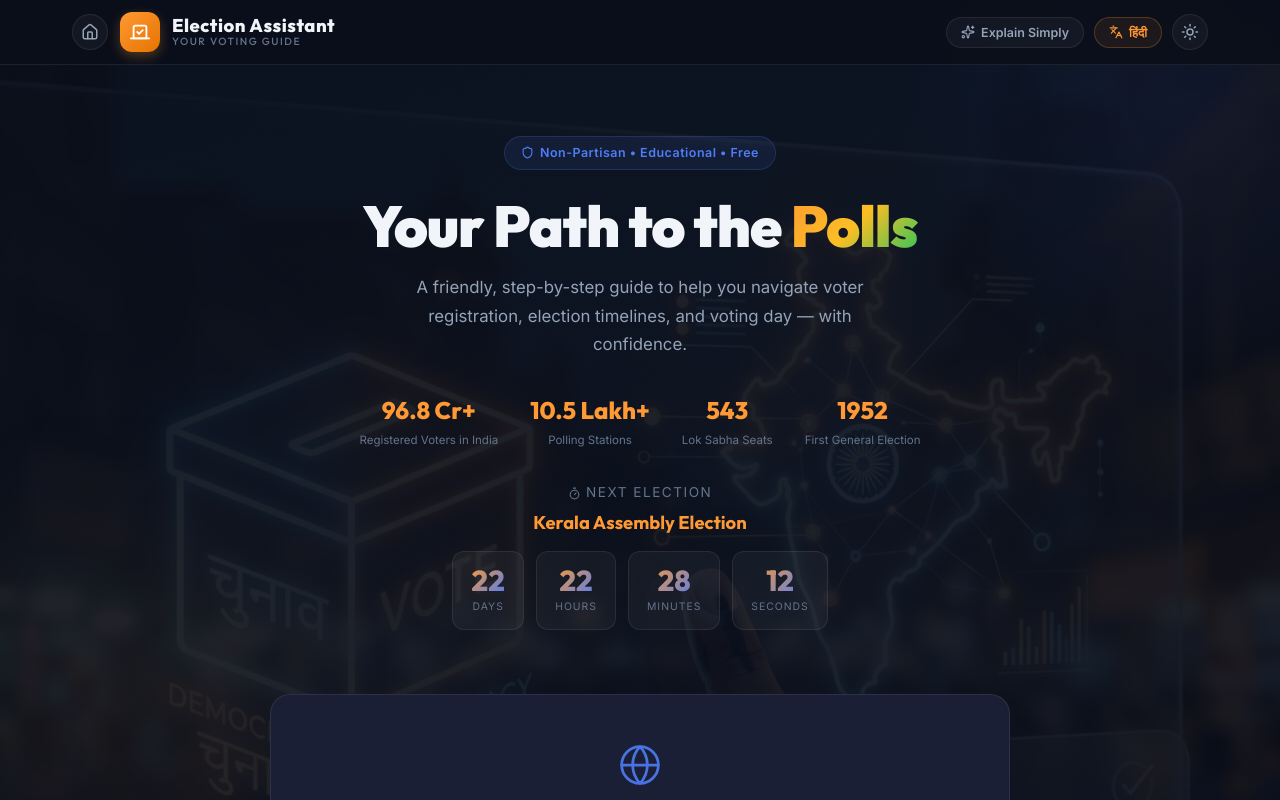
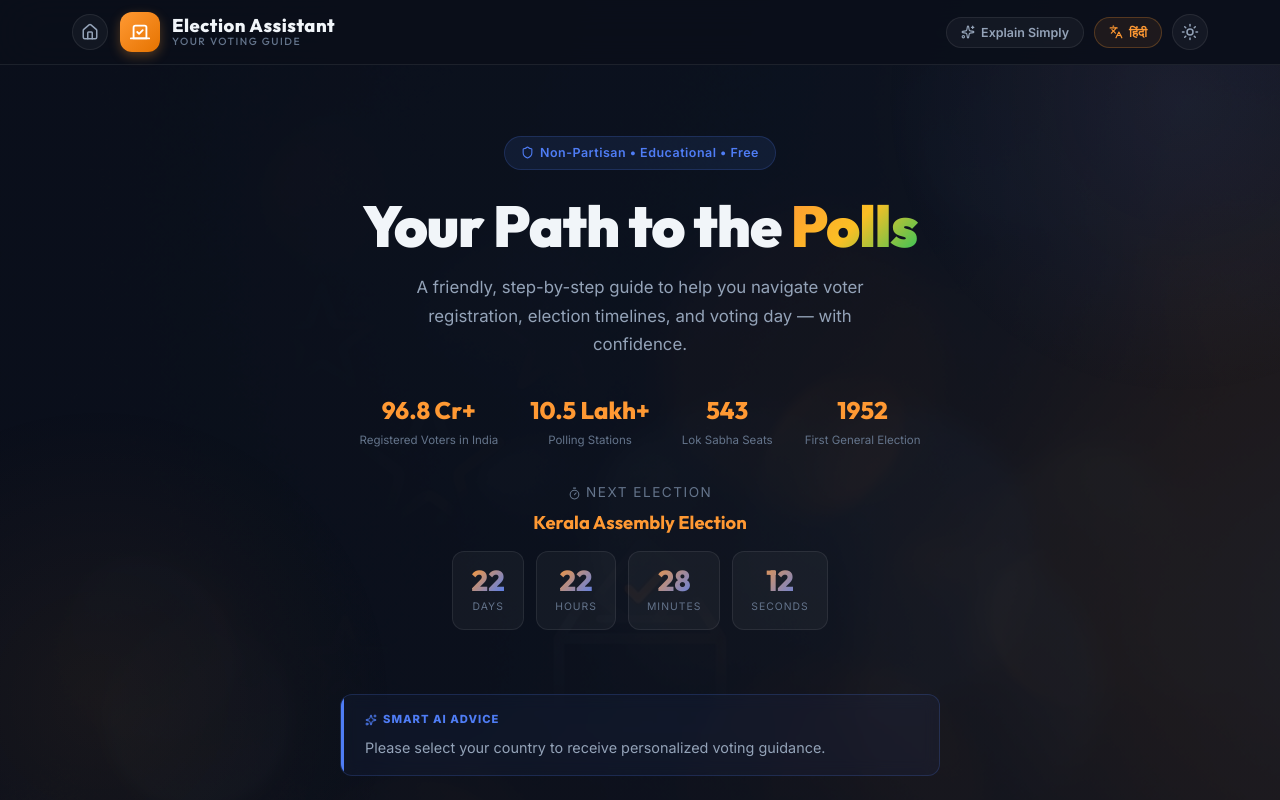
Before and after one commit to ssr2024me/election-assistant, a React (Vite) app: page / in a window 1280 px wide. Shown: the top 800 px of the page. Built offline with nearby package versions, Linux system fonts and the light colour scheme.

Commit message:
Final-Submission-Compliance-Fixes-Size-Logic-README

```diff
--- a/src/App.css
+++ b/src/App.css
@@ -1630,3 +1630,54 @@
 .tool-card.helpline .tool-action-btn {
   color: var(--accent-saffron);
 }
+
+/* ==============================
+   SMART ADVICE CARD
+================================ */
+.smart-advice-card {
+  max-width: 600px;
+  margin: 0 auto 1.5rem;
+  background: rgba(79, 125, 245, 0.05);
+  border: 1px solid rgba(79, 125, 245, 0.2);
+  border-radius: var(--radius-md);
+  padding: 1rem 1.5rem;
+  display: flex;
+  flex-direction: column;
+  gap: 8px;
+  backdrop-filter: blur(8px);
+  position: relative;
+  overflow: hidden;
+}
+
+.smart-advice-card::before {
+  content: '';
+  position: absolute;
+  top: 0;
+  left: 0;
+  width: 3px;
+  height: 100%;
+  background: var(--accent-blue);
+}
+
+.advice-tag {
+  display: flex;
+  align-items: center;
+  gap: 6px;
+  font-size: 0.7rem;
+  font-weight: 800;
+  color: var(--accent-blue);
+  text-transform: uppercase;
+  letter-spacing: 1px;
+}
+
+.smart-advice-card p {
+  font-size: 0.9rem;
+  color: var(--text-secondary);
+  line-height: 1.5;
+  margin: 0;
+}
+
+[data-theme="light"] .smart-advice-card {
+  background: rgba(79, 125, 245, 0.03);
+  border-color: rgba(79, 125, 245, 0.1);
+}
--- a/src/App.jsx
+++ b/src/App.jsx
@@ -318,6 +318,16 @@ function App() {
   const stateInfo = statesData[selectedState];
   const regLabels = [t.regYes, t.regNo, t.regUnsure];
 
+  const getSmartAdvice = () => {
+    if (step === 'initial') return t.adviceInitial;
+    if (country === 'india') {
+      if (choices.registered === 'no' || step === 'registrationGuide') return t.adviceIndiaNo;
+      return t.adviceIndiaYes;
+    }
+    if (country === 'usa') return t.adviceUSA;
+    return t.heroSubtitle;
+  };
+
   return (
     <div className={`app-container ${ready ? 'ready' : ''}`}>
       <header className="header">
@@ -353,6 +363,12 @@ function App() {
           )}
           {step === 'initial' && <CountdownTimer lang={lang} />}
         </section>
+
+        {/* SMART ADVICE CARD */}
+        <motion.div initial={{ opacity: 0, y: -10 }} animate={{ opacity: 1, y: 0 }} className="smart-advice-card">
+          <div className="advice-tag"><Sparkles size={12} /> {t.smartAdvice}</div>
+          <p>{getSmartAdvice()}</p>
+        </motion.div>
 
         <div className="interaction-wrapper">
           <AnimatePresence mode="wait">
--- a/src/data/translations.js
+++ b/src/data/translations.js
@@ -71,6 +71,13 @@ export const translations = {
     voiceStop: "⏹️",
     stateGuide: "State Guide",
     stateGuideDesc: "Select your state for specific election info.",
+
+    // Smart Advice
+    smartAdvice: "Smart AI Advice",
+    adviceInitial: "Please select your country to receive personalized voting guidance.",
+    adviceIndiaNo: "Based on your status, you should focus on Form 6 registration. The next election is approaching!",
+    adviceIndiaYes: "You are ready! Ensure your name is in the electoral roll and locate your polling booth below.",
+    adviceUSA: "Follow the state-specific deadlines for mail-in or in-person voting.",
 
     // Pledge
     takePledge: "📜 Take the Voter Pledge",
@@ -168,6 +175,13 @@ export const translations = {
     stateGuide: "राज्य गाइड",
     stateGuideDesc: "अपने राज्य की चुनाव जानकारी के लिए राज्य चुनें।",
 
+    // Smart Advice
+    smartAdvice: "स्मार्ट AI सलाह",
+    adviceInitial: "व्यक्तिगत मतदान मार्गदर्शन प्राप्त करने के लिए कृपया अपना देश चुनें।",
+    adviceIndiaNo: "आपकी स्थिति के आधार पर, आपको फॉर्म 6 पंजीकरण पर ध्यान देना चाहिए। अगला चुनाव नजदीक है!",
+    adviceIndiaYes: "आप तैयार हैं! मतदाता सूची में अपना नाम जांचें और नीचे अपना मतदान केंद्र खोजें।",
+    adviceUSA: "मेल-इन या व्यक्तिगत मतदान के लिए राज्य-विशिष्ट समय सीमा का पालन करें।",
+
     // Pledge
     takePledge: "📜 मतदाता शपथ लें",
     pledgeTitle: "मतदाता शपथ प्रमाण पत्र",
```
Also changed, not shown: public/election-bg.png, 1 other file (tests, documents, lock files or other folders).
